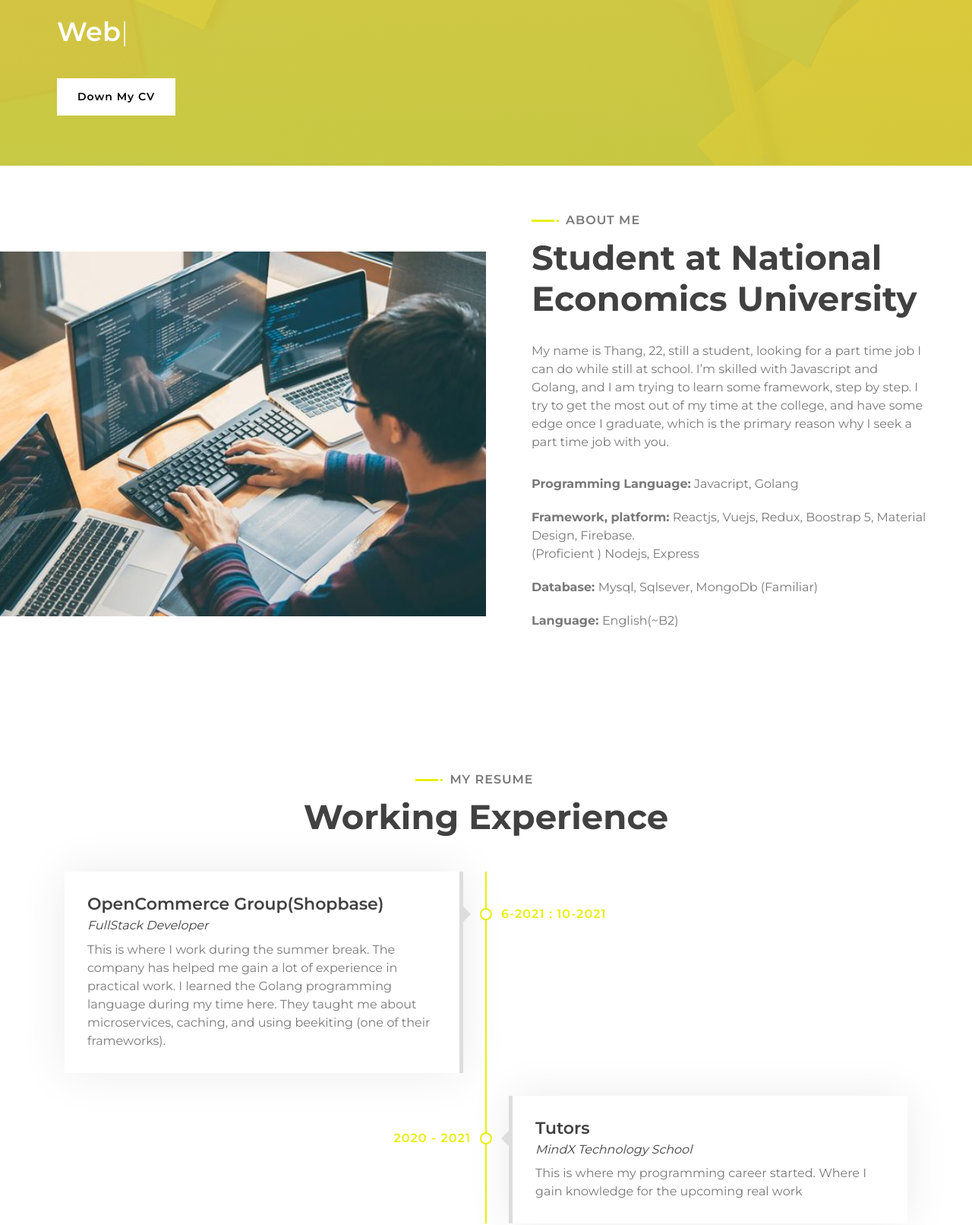
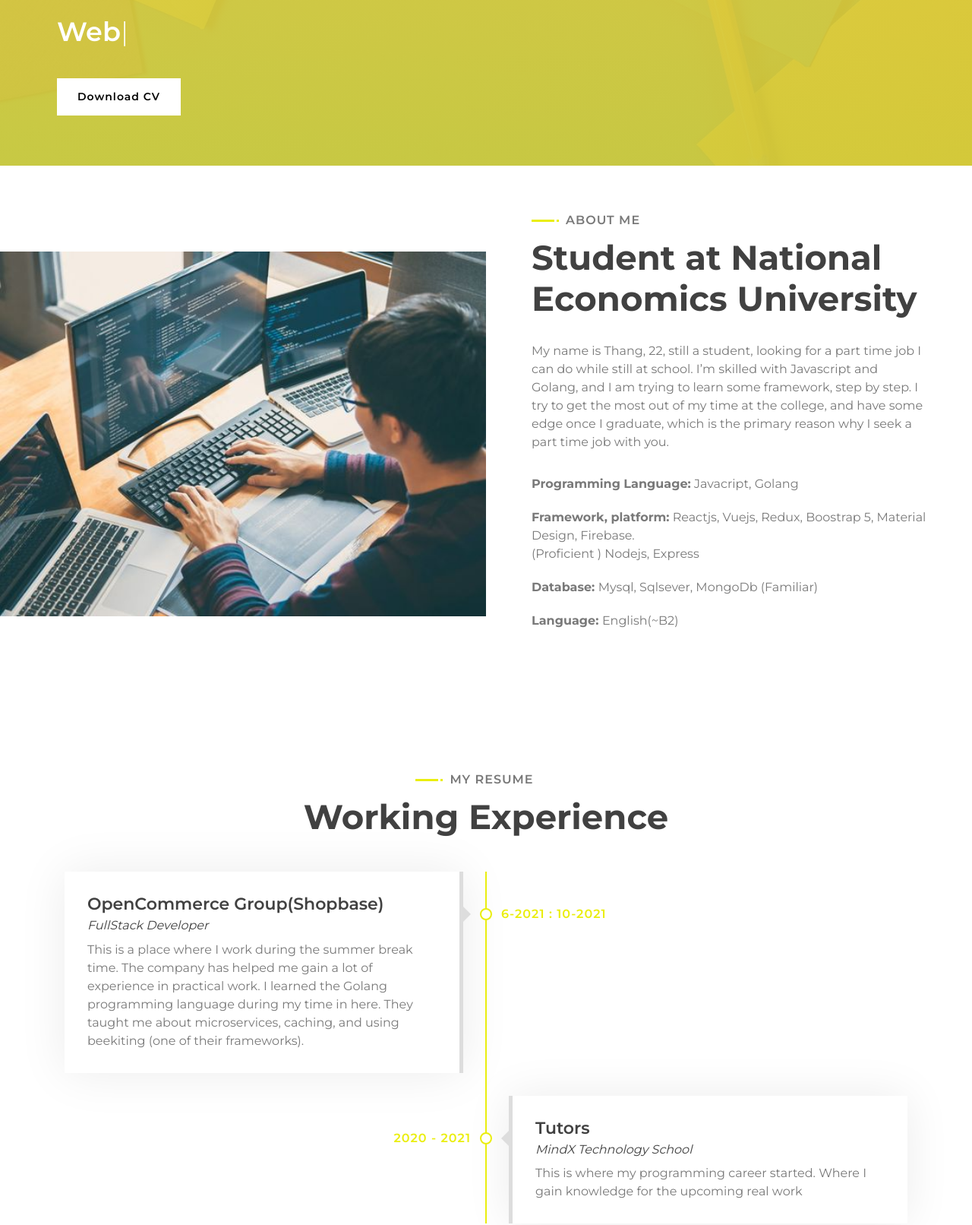
Before and after one commit to dthang3007/portfolio, a plain HTML site: page index.html in a window 1280 px wide. Shown: the part 382-1994 px from the top of the page at 76% size. Drawn offline with nearby package versions, Linux system fonts and the light colour scheme.

Commit message:
fix chinh ta

```diff
--- a/css/style.css
+++ b/css/style.css
@@ -1470,7 +1470,7 @@ a:focus {
 }
 
 .footer .container-fluid {
-    padding: 60px 0 0 0;
+    padding: 60px 0px;
 }
 
 .footer .footer-info {
--- a/index.html
+++ b/index.html
@@ -75,7 +75,7 @@
                 <div class="typed-text">Web Developer</div>
               </div>
               <div class="hero-btn">
-                <a class="btn" href="Pham-Duc-Thang-CV.pdf" download="PhamDucThangCV">Down My CV</a>
+                <a class="btn" href="Pham-Duc-Thang-CV.pdf" download="PhamDucThangCV">Download CV</a>
             </div>
             </div>
           </div>
@@ -223,9 +223,9 @@
               <h2>OpenCommerce Group(Shopbase)</h2>
               <h4>FullStack Developer</h4>
               <p>
-                This is where I work during the summer break. The company has
+                This is a place where I work during the summer break time. The company has
                 helped me gain a lot of experience in practical work. I learned
-                the Golang programming language during my time here. They taught
+                the Golang programming language during my time in here. They taught
                 me about microservices, caching, and using beekiting (one of
                 their frameworks).
               </p>
```
